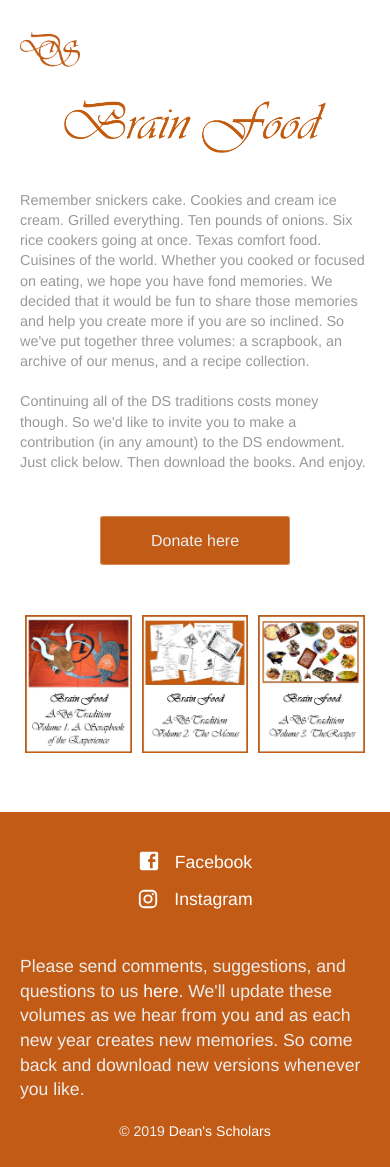
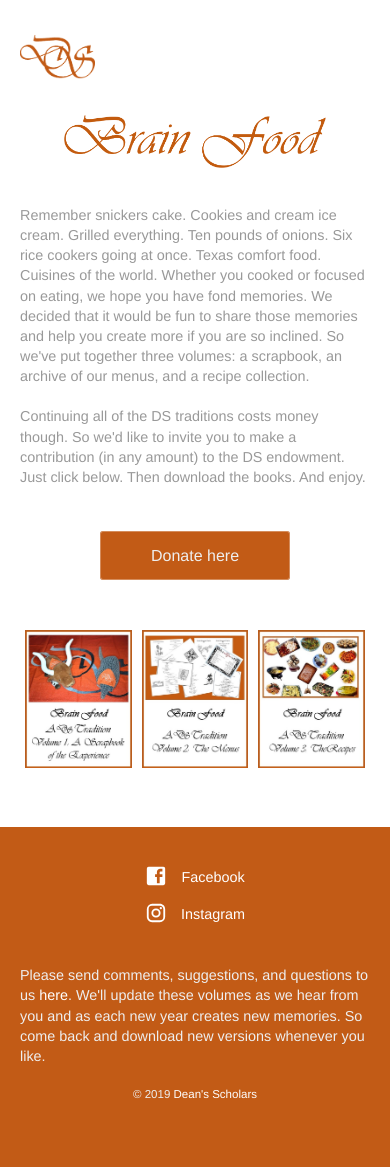
Before and after one commit to deansscholars/DS-Scrapbook, a Jekyll site: the page built from index.html, in a window 390 px wide. Built offline with Jekyll 4.4.1, drawn with Linux system fonts in a browser that asks for light colours; after the commit the page ends 1127 px from its top, so only the background shows below that.

Commit message:
shrink footer font for mobile

```diff
--- a/_sass/footer.scss
+++ b/_sass/footer.scss
@@ -129,4 +129,7 @@ footer {
 			font-weight: 600;
 		}
 	}
+	@media only screen and (max-width:480px) {
+        font-size: 0.9em;
+    }
 }
--- a/_sass/layout.scss
+++ b/_sass/layout.scss
@@ -53,8 +53,8 @@ header {
 			display: block;
 			width: auto;
 			@media only screen and (max-width:480px) {
-                height: 60px;
-				width: 60px;
+                height: 75px;
+				width: 75px;
 			}
 		}
 	}
```
